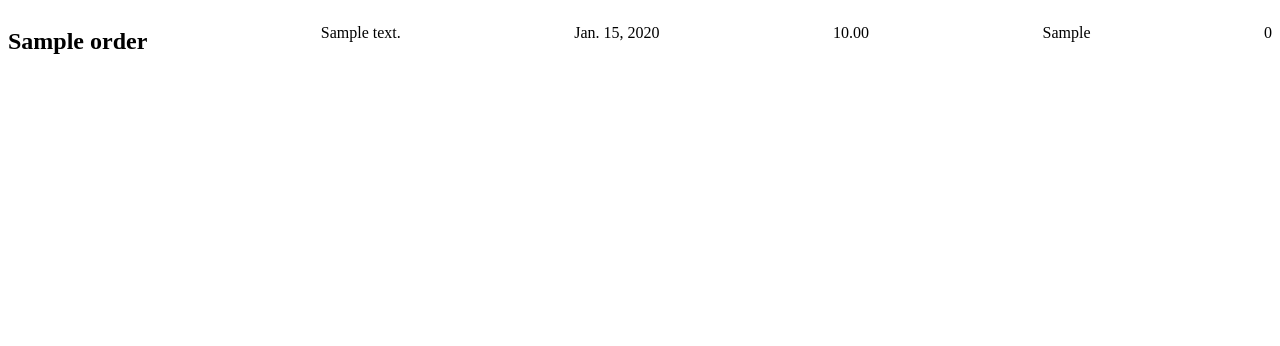
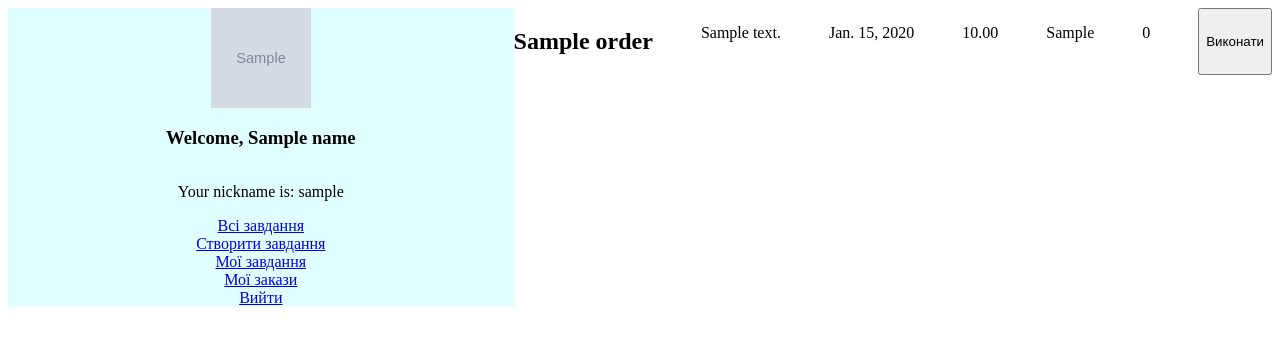
Before and after one commit to 7selik7/StuHub, a Django app: template templates/orders/home.html in a window 1280 px wide. Shown: the top 346 px of the page. Run offline with Django 4.2, Linux system fonts and the light colour scheme; tables that the repository leaves empty hold one stand-in row (values such as "Sample post"); the template is opened without the code that fills it: values that come from a table or form of the project are taken from there, most other values are stand-ins (such as "Sample title", 1, 10 or a date in 2020); grey boxes marked "Sample" are stand-in pictures.

Commit message:
home page created, home page logic creared

```diff
--- a/orders/views.py
+++ b/orders/views.py
@@ -15,10 +15,10 @@ def create_order(request):
         if form.is_valid():
             order = form.save(commit=False)
             order.user_id = 1
-            order.dev_id = 0  # Начальное значение dev_id
-            order.status = 0  # Начальное значение status
+            order.dev_id = 0
+            order.status = 0
             order.save()
-            return redirect('index')  # Перенаправление на главную страницу после успешного сохранения заказа
+            return redirect('/profiles/home')
     else:
         form = OrderForm()
 
--- a/static/css/home.css
+++ b/static/css/home.css
@@ -4,3 +4,23 @@
     width: 100%;
     justify-content: space-between;
 }
+
+.main {
+    display: flex;
+    flex-direction: row-reverse;
+    width: 100%;
+}
+
+.orders{
+    width: 60%;
+}
+
+.nav_info{
+    display: flex;
+    width: 40%;
+    flex-direction: column;
+    align-items: center;
+    background-color: lightcyan;
+
+
+}
--- a/templates/accounts/index.html
+++ b/templates/accounts/index.html
@@ -4,13 +4,7 @@
   <title>Auth0 Example</title>
 </head>
 <body>
-{% if session %}
-  <h1>Welcome {{session.userinfo.name}}!</h1>
-  <p><a href="/accounts/logout">Logout</a></p>
-  <div><pre>{{pretty}}</pre></div>
-{% else %}
     <h1>Welcome Guest</h1>
     <p><a href="/accounts/login">Login</a></p>
-{% endif %}
 </body>
 </html>
--- a/templates/orders/home.html
+++ b/templates/orders/home.html
@@ -7,6 +7,9 @@
     <link rel="stylesheet" href="{% static 'css/home.css' %}">
 </head>
 <body>
+
+    <div class="main">
+        <div class="orders">
             {% for order in orders %}
             <div class="my_orders">
                 <h2>{{ order.subject }}</h2>
@@ -15,7 +18,20 @@
                 <p>{{ order.price }}</p>
                 <p>{{ order.type }}</p>
                 <p>{{ order.status }}</p>
+                <button>Виконати</button>
             </div>
             {% endfor %}
+        </div>
+        <div class="nav_info">
+            <img src="{{ picture }}" alt="User Picture" width="100" height="100">
+            <h3>Welcome, {{ name }}</h3>
+            <p>Your nickname is: {{ nickname }}</p>
+            <a href="{% url 'profiles:home' %}">Всі завдання</a>
+            <a href="{% url 'orders:create_order' %}">Створити завдання</a>
+            <a href="{% url 'profiles:home' %}">Мої завдання</a>
+            <a href="{% url 'profiles:home' %}">Мої закази</a>
+            <a href="{% url 'accounts:logout' %}">Вийти</a>
+        </div>
+    </div>
 </body>
 </html>
```
Also changed, not shown: accounts/views.py (+2 -12 lines), profiles/views.py (+10 -2 lines). Lines whose indentation alone changed are shown as unchanged.
